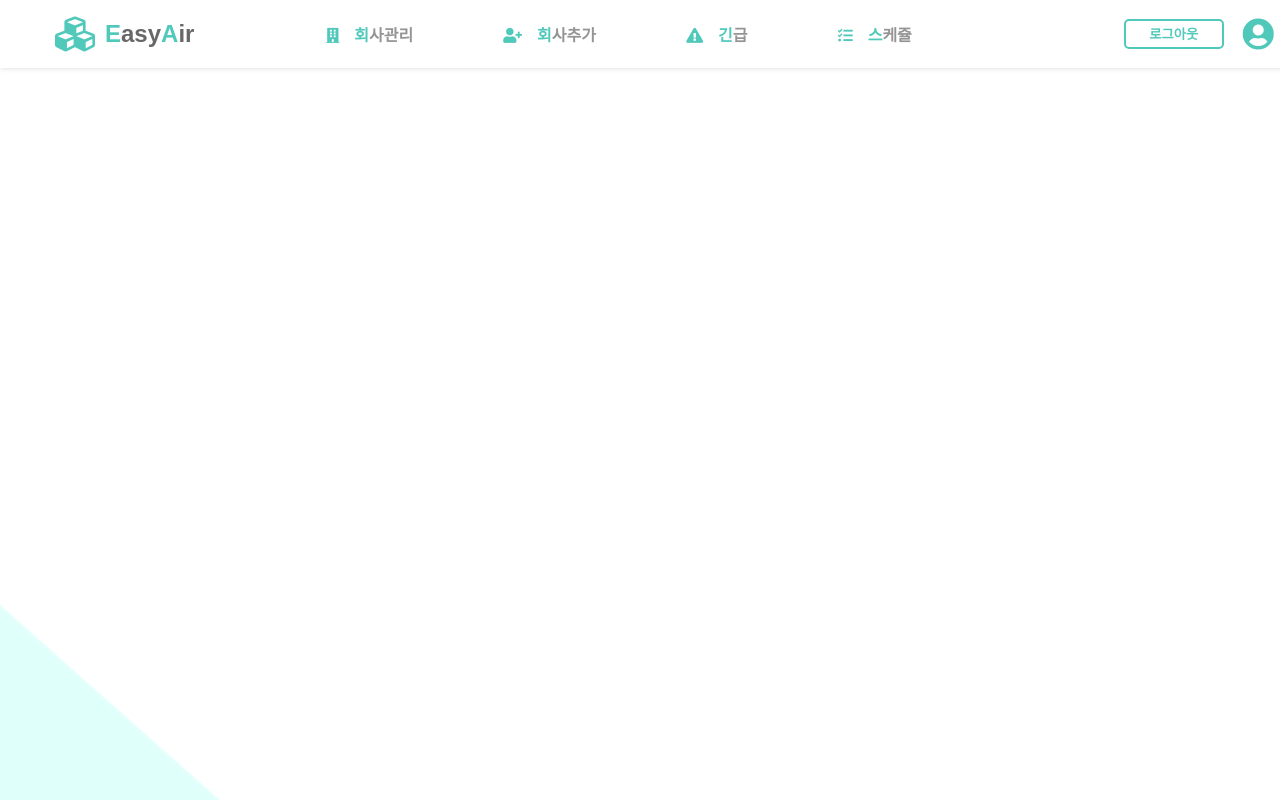
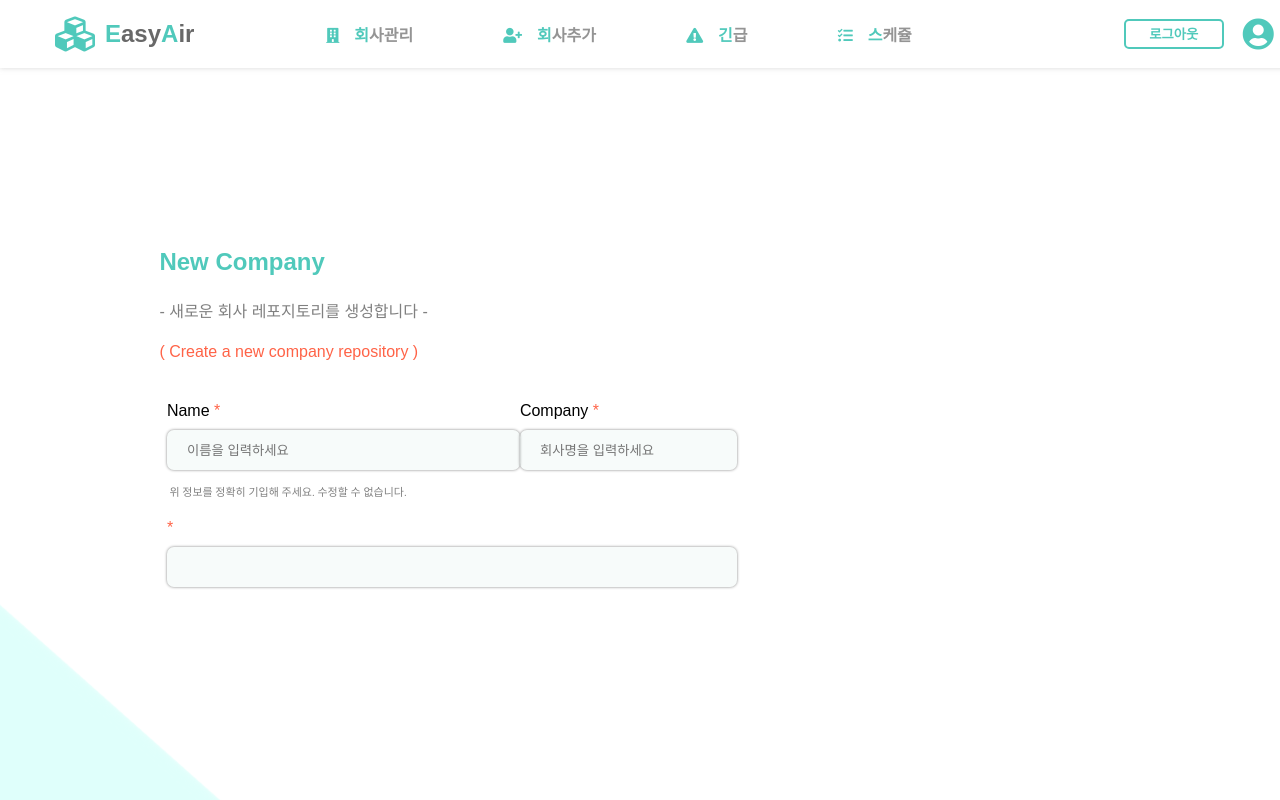
Before and after one commit to EasyAir/EasyAir_front, a React (Create React App) app: page /add in a window 1280 px wide. Shown: the top 800 px of the page. Built offline with nearby package versions, Linux system fonts and the light colour scheme.

Commit message:
회사추가 ui 구현중

```diff
--- a/src/components/Add/add.css
+++ b/src/components/Add/add.css
@@ -36,3 +36,9 @@ outline: none;
     transition: 1s;
     border: 1px solid #50C9BB;
 }
+.createWarning{
+    width: 980px;
+    margin-top: 13px;
+    font-size: 11px;
+    color:gray;
+}
--- a/src/components/Add/add.js
+++ b/src/components/Add/add.js
@@ -3,15 +3,16 @@ import { Link } from 'react-router-dom';
 import * as S from './addStyle';
 import './add.css';
 
-/* class Input extends Component {
+class InputIformation extends Component{
     render(){
-        return(
-            <p>
-            {this.props.title} <br />
-            <input
-                placeholder={this.props.inputVal}
-            />
-        </p>
+        const {titleName,placeholder,widthVal} = this.props;
+         return(
+            <div>
+            <a> {titleName} <i>*</i></a>
+        <input type="text"
+        placeholder={placeholder}
+        />
+            </div>
         )
     }
 }
@@ -20,28 +21,20 @@ class Add extends Component{
     render(){
         return(
             <S.addBody>
-                <S.addWriting>
-                    <form action="">
-                        <Input title="Company" inputVal="회사명을 입력하세요."></Input>
-                        <Input title="Name" inputVal="이름을 입력하세요."></Input>
-                        <Input title="PhoneNum" inputVal="전화번호를 입력하세요."></Input>
-                        <Input title="Location" inputVal="주소를 입력하세요."></Input>
-                        <div className="underButton">
-                        <button type="submit" className="SubButton">
-                            회사 등록하기
-                        </button>
-                        </div>
-                    </form>
-                </S.addWriting>
+                <div>
+                    <h2>New Company</h2>
+                    <h4>- 새로운 회사 레포지토리를 생성합니다 -</h4>
+                    <h4>( Create a new company repository )</h4>
+                </div>
+                <S.inputCont>
+                    <InputIformation titleName="Name" placeholder="이름을 입력하세요"></InputIformation>
+                    <InputIformation titleName="Company" placeholder="회사명을 입력하세요" ></InputIformation>
+                </S.inputCont>
+                <div className="createWarning">위 정보를 정확히 기입해 주세요. 수정할 수 없습니다.</div>
+                <S.inputCont>
+                    <InputIformation className="description"></InputIformation>
+                </S.inputCont>
             </S.addBody>
-        )
-    }
-} */
-
-class Add extends Component{
-    render(){
-        return(
-            <div></div>
         )
     }
 }
--- a/src/components/Add/addStyle.js
+++ b/src/components/Add/addStyle.js
@@ -6,45 +6,52 @@ const addBody = styled.div`
     display: flex;
     justify-content: center;
     align-items: center;
-`
-
-const addWriting = styled.div`
-    width: 600px;
-    height: 600px;
-/*     box-shadow: 0px 0px 7px rgb(194, 194, 194,0.4); */
-    border-radius:5px;
-    display:flex;
-    justify-content:center;
-    align-items:center;
-    border:1px solid rgb(194, 194, 194,0.8);
-    p{
-        font-family:'Times New Roman', Times, serif;
-        color:#50C9BB;
-        margin-top:50px;
-        input{
-        width: 350px;
-        padding: 5px 5px;
-        border:none;
-        border-bottom:1px solid #50C9BB;
-/*         outline:1px solid #50C9BB; */
-        margin-left:5px;
-        margin-top:10px;
-        outline:none;
-    }
+    flex-direction:column;
+    div:first-child{
+        font-family:Arial, Helvetica, sans-serif;
+        width:1000px;
+        h2{
+            color:#50C9BB;
+        }
+        h4{
+            color:gray;
+            font-weight:500;
+        }
+        h4:nth-of-type(2){
+            color:tomato;
+        }
     }
 `
-
-const InputWarning = styled.div`
-width:250px;
-height:300px;
-margin-left:50px;
-border:1px solid rgb(194, 194, 194,0.8);
-border-radius:5px;
+const inputCont = styled.div`
+display:flex;
+width:570px;
+margin-right:415px;
+margin-top:20px;
+div{
+    display:flex;
+flex-direction:column;
+    a > i{
+    color:tomato;
+}
+input{
+    margin-top:10px;
+    padding:5px 20px;
+    height:30px;
+    border-radius:7px;
+    background-color:rgb(227, 240, 238,0.3);
+    box-shadow: 0px 0px 3px gray;
+    border:none;
+    outline:none;
+    color:gray;
+}
+input:focus{
+    box-shadow:0px 0px 7px #50C9BB;
+}
+}
 `
 
 
 export{
     addBody,
-    addWriting,
-    InputWarning
+    inputCont
 }
```
